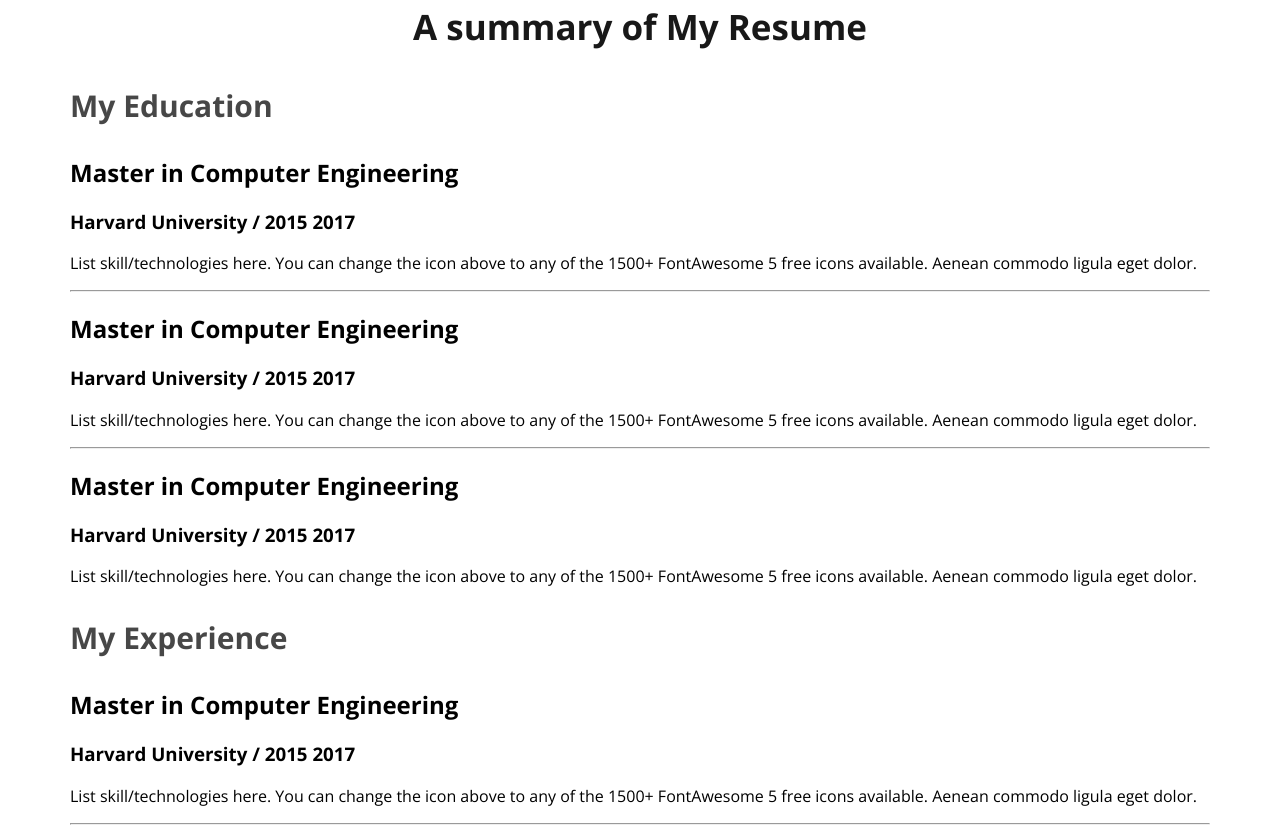
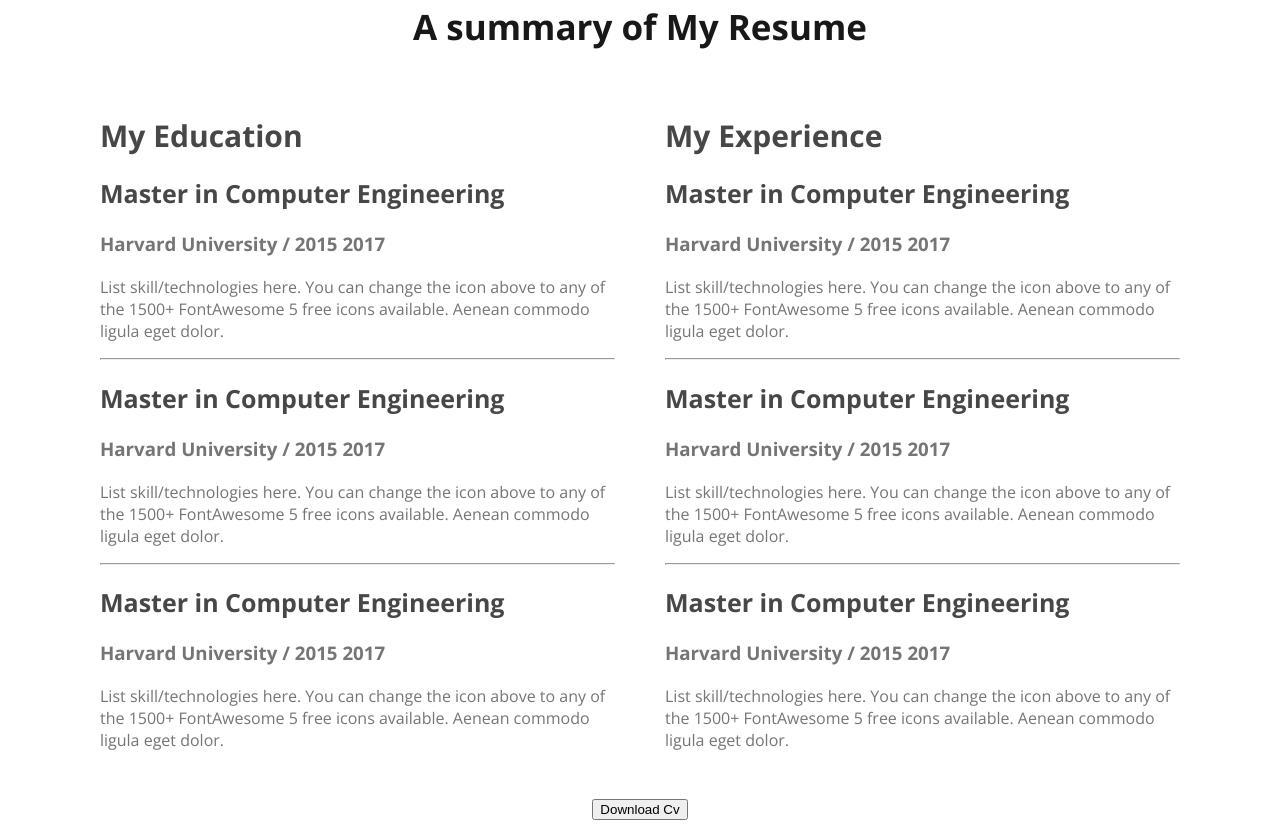
Before and after one commit to hmnaimul/webdeveloper-portfolio, a plain HTML site: page index.html in a window 1280 px wide. Shown: the part 2300-3127 px from the top of the page. Drawn offline with nearby package versions, Linux system fonts and the light colour scheme.

Commit message:
resume finished

```diff
--- a/index.html
+++ b/index.html
@@ -168,6 +168,9 @@ clients requirements in our mata
                 </div>
         </div>
     </div>
+    <div class="download-cv">
+    <button class="btn-primary">Download Cv</button>
+</div>
 </section>
 </main>
 <body>
--- a/styles/portfolio.css
+++ b/styles/portfolio.css
@@ -131,4 +131,27 @@ color: #757575;
     font-size: 30px;
     font-weight: 700;
     color: #474747;
+    margin-bottom: 10px;
 }
+.resume-container{
+    display: flex;
+    gap: 50px;
+}
+.resume-item-institute{
+    margin-bottom: 20px;
+    margin-top: 0px;
+}
+.resume-item-description, .resume-item-institute{
+    color: #757575;
+}
+.resume-item-title{
+    color: #474747;
+    font-size: 25px;
+    font-weight: 700;
+}
+.resume-container{
+   margin: 30px;
+}
+.download-cv{
+    text-align: center;
+}
```
